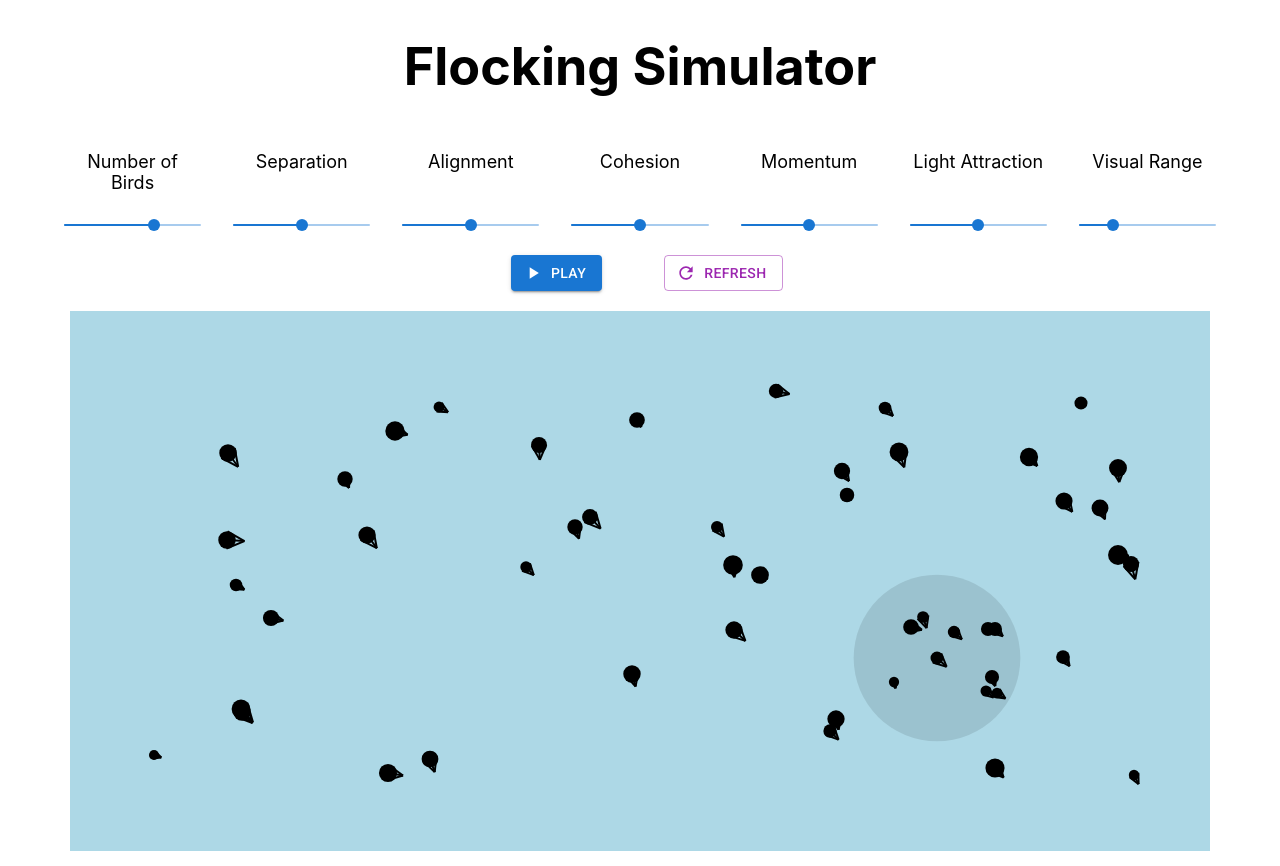
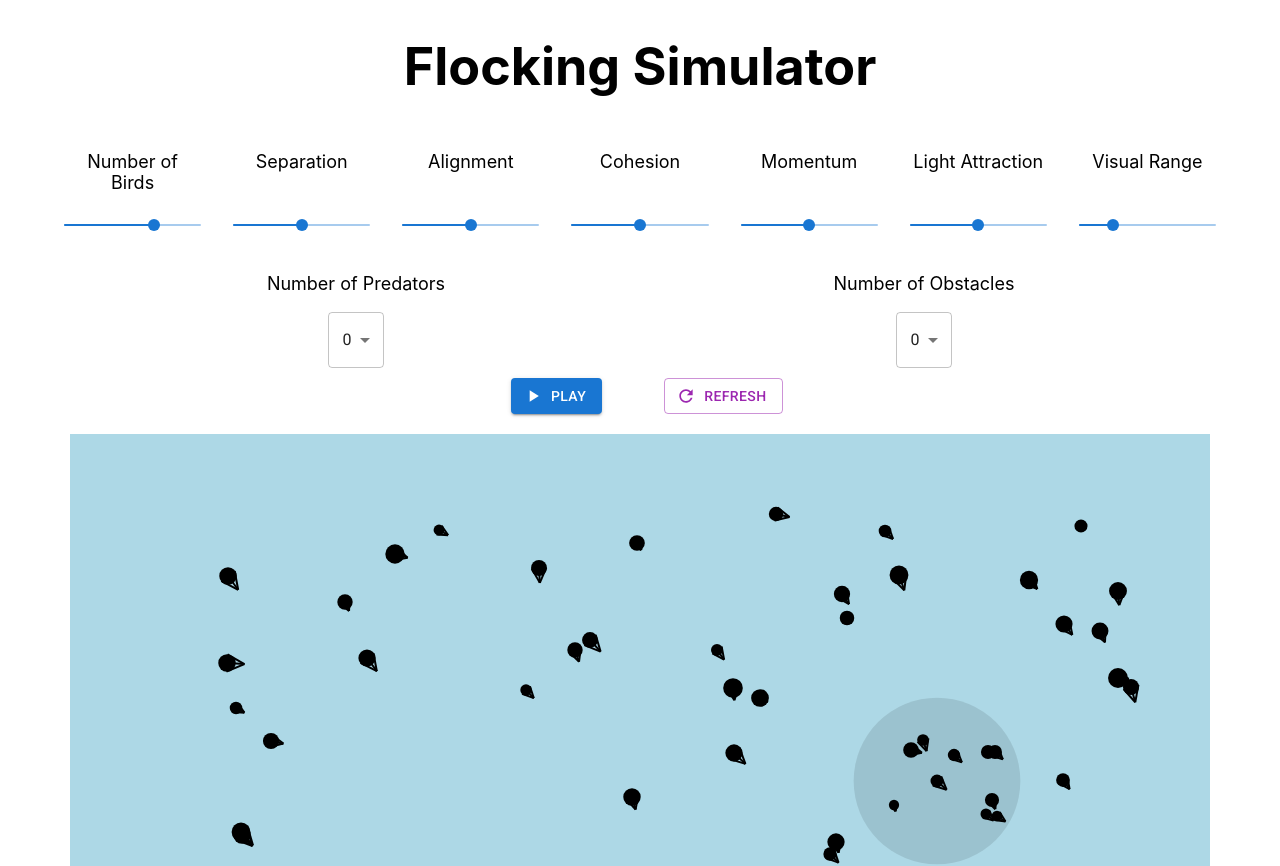
Before and after one commit to danielqu1/flocking-sim, a React (Create React App) app in the folder sim/: page / in a window 1280 px wide. Shown: the top 866 px of the page. Built offline with nearby package versions, Linux system fonts and the light colour scheme.

Commit message:
drop downs

```diff
--- a/sim/src/components/FlockingGui.tsx
+++ b/sim/src/components/FlockingGui.tsx
@@ -1,5 +1,5 @@
 import './FlockingGui.css';
-import { Button, Slider, Grid, Container } from '@mui/material';
+import { Button, Slider, Grid, Container, Select, MenuItem} from '@mui/material';
 import PlayIcon from '@mui/icons-material/PlayArrow';
 import PauseIcon from '@mui/icons-material/Pause';
 import RefreshIcon from '@mui/icons-material/Refresh';
@@ -32,6 +32,8 @@ const defaultCohesion = 5;
 const defaultMomentum = 5;
 const defaultLightAttraction = 5;
 const defaultVisualRange = width / 12;
+const defaultNumPredators = 0;
+const defaultNumObstacles = 0;
 
 class FlockingGui extends React.Component {
   state = {
@@ -45,6 +47,8 @@ class FlockingGui extends React.Component {
     momentum: defaultMomentum,
     lightAttraction: defaultLightAttraction,
     visualRange: defaultVisualRange,
+    numPredators: defaultNumPredators,
+    numObstacles: defaultNumObstacles,
     flock: new FlockingSim(50, width, height, depth)
   }
 
@@ -357,6 +361,18 @@ class FlockingGui extends React.Component {
       .attr("r", this.state.visualRange)
   };
 
+  handlePredatorChange = (event) => {
+    this.setState({
+      numPredators: event.target.value
+    });
+  }
+
+  handleObstacleChange = (event) => {
+    this.setState({
+      numObstacles: event.target.value
+    });
+  }
+
   handlePPClick = () => {
     this.setState({
       running: !this.state.running
@@ -467,6 +483,41 @@ class FlockingGui extends React.Component {
           </Grid>
         </Grid>
 
+        <Container maxWidth="lg">
+          <Grid container columnSpacing={4} className="params" columns={8}>
+            <Grid item xs={4}>
+                <p>Number of Predators</p>
+            </Grid>
+            <Grid item xs={4}>
+                <p>Number of Obstacles</p>
+            </Grid>
+            <Grid item xs={4}>
+                <Select
+                  value={this.state.numObstacles}
+                  onChange={this.handleObstacleChange}
+                >
+                  <MenuItem value={0}>0</MenuItem>
+                  <MenuItem value={1}>1</MenuItem>
+                  <MenuItem value={2}>2</MenuItem>
+                  <MenuItem value={3}>3</MenuItem>
+                  <MenuItem value={4}>4</MenuItem>
+                </Select>
+            </Grid>
+            <Grid item xs={4}>
+                <Select
+                  value={this.state.numPredators}
+                  onChange={this.handlePredatorChange}
+                >
+                  <MenuItem value={0}>0</MenuItem>
+                  <MenuItem value={1}>1</MenuItem>
+                  <MenuItem value={2}>2</MenuItem>
+                  <MenuItem value={3}>3</MenuItem>
+                  <MenuItem value={4}>4</MenuItem>
+                </Select>
+            </Grid>
+          </Grid>
+        </Container>
+
         <Grid container columnSpacing={2} columns={14} className="buttons">
           <Grid item xs={5}/>
           <Grid item xs={2}>
```
